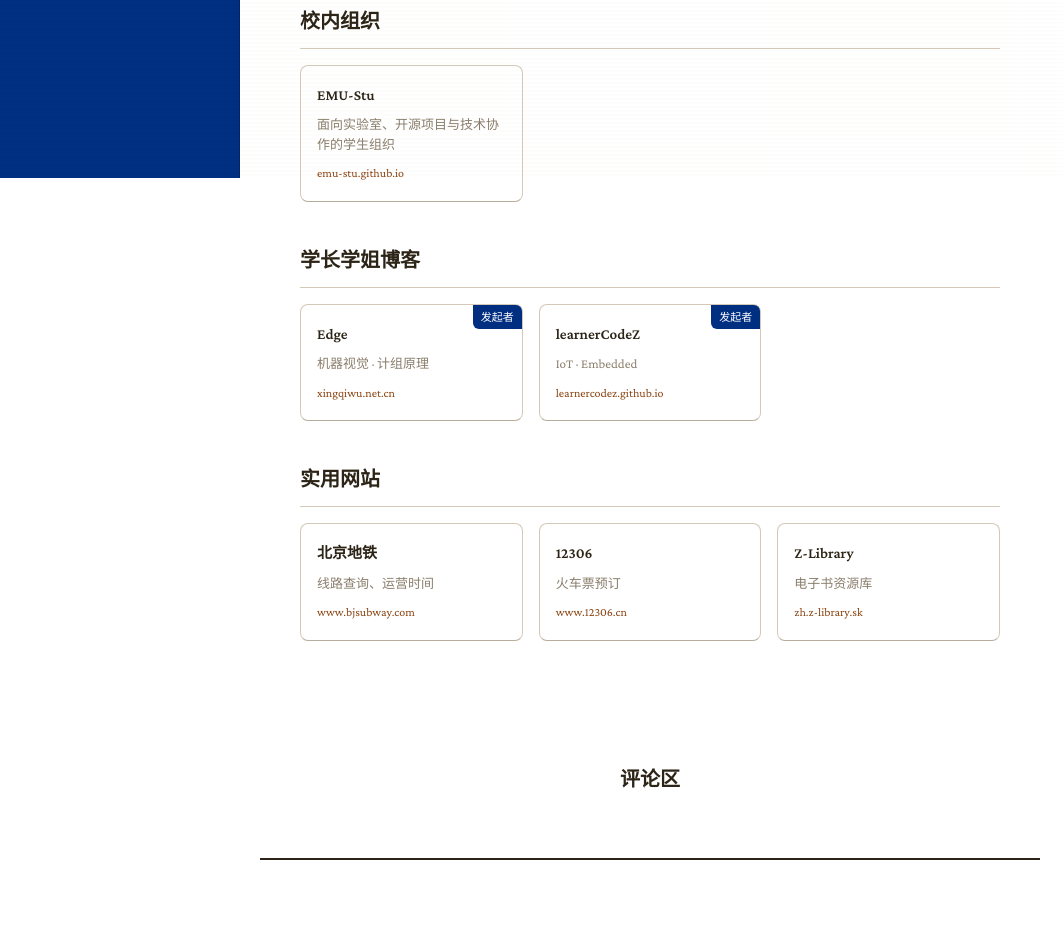
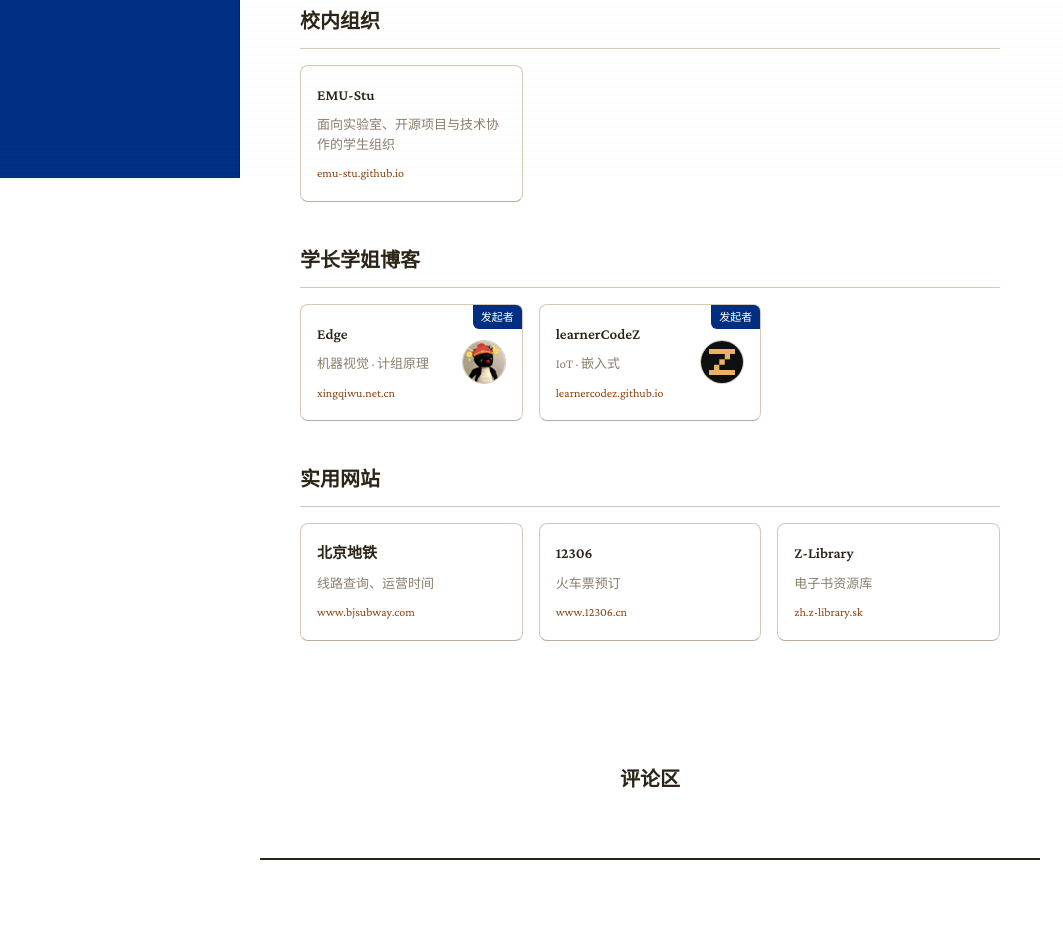
Before and after one commit to Auan-git/uem_wiki, a website: page docs/常用链接/index.html in a window 1280 px wide. Shown: the part 622-1552 px from the top of the page, without its empty margins (0-1063 px from the left). Drawn offline with nearby package versions, Linux system fonts and the light colour scheme; a script that the page names is missing.

Commit message:
feat(友情链接): 学长学姐博客卡片添加头像

```diff
--- a/docs/常用链接/index.html
+++ b/docs/常用链接/index.html
@@ -265,6 +265,13 @@ html, body {
 .link-card .name { font-weight: 600; font-size: 15px; margin-bottom: 6px; color: var(--ink); }
 .link-card .desc { font-size: 13px; color: var(--ink-faint); line-height: 1.5; }
 .link-card .url { font-size: 12px; color: var(--link); margin-top: 8px; word-break: break-all; }
+.link-card.avatar-card { display: flex; align-items: center; gap: 14px; }
+.link-card.avatar-card .card-info { flex: 1; min-width: 0; }
+.link-card.avatar-card .card-avatar {
+  width: 44px; height: 44px; border-radius: 50%;
+  object-fit: cover; border: 1px solid var(--border);
+  flex-shrink: 0; position: relative; z-index: 1;
+}
 .markdown-section input[type="checkbox"] {
   appearance: none; -webkit-appearance: none; width: 16px; height: 16px;
   border: 2px solid var(--ink-faint); border-radius: 3px; background: var(--paper);
@@ -565,17 +572,23 @@ body::before {
 <div class="link-section">
 <h2>学长学姐博客</h2>
 <div class="link-grid">
-<a href="https://xingqiwu.net.cn" class="link-card" target="_blank" style="position:relative;">
-<div style="position:absolute;top:0;right:0;background:#002f82;color:#fff;font-size:11px;padding:2px 8px;border-radius:0 6px 0 6px;">发起者</div>
+<a href="https://xingqiwu.net.cn" class="link-card avatar-card" target="_blank" style="position:relative;">
+<div style="position:absolute;top:0;right:0;background:#002f82;color:#fff;font-size:11px;padding:2px 8px;border-radius:0 6px 0 6px;z-index:2;">发起者</div>
+<div class="card-info">
 <div class="name">Edge</div>
 <div class="desc">机器视觉 · 计组原理</div>
 <div class="url">xingqiwu.net.cn</div>
+</div>
+<img class="card-avatar" src="avatars/Edge.jpg" alt="Edge">
 </a>
-<a href="https://learnercodez.github.io/Z-sBlog/" class="link-card" target="_blank" style="position:relative;">
-<div style="position:absolute;top:0;right:0;background:#002f82;color:#fff;font-size:11px;padding:2px 8px;border-radius:0 6px 0 6px;">发起者</div>
+<a href="https://learnercodez.github.io/Z-sBlog/" class="link-card avatar-card" target="_blank" style="position:relative;">
+<div style="position:absolute;top:0;right:0;background:#002f82;color:#fff;font-size:11px;padding:2px 8px;border-radius:0 6px 0 6px;z-index:2;">发起者</div>
+<div class="card-info">
 <div class="name">learnerCodeZ</div>
-<div class="desc">IoT · Embedded</div>
+<div class="desc">IoT · 嵌入式</div>
 <div class="url">learnercodez.github.io</div>
+</div>
+<img class="card-avatar" src="avatars/learnerCodeZ.jpg" alt="learnerCodeZ">
 </a>
 </div>
 </div>
```
Also changed, not shown: docs/常用链接/avatars/Edge.jpg (added), docs/常用链接/avatars/learnerCodeZ.jpg (added).
